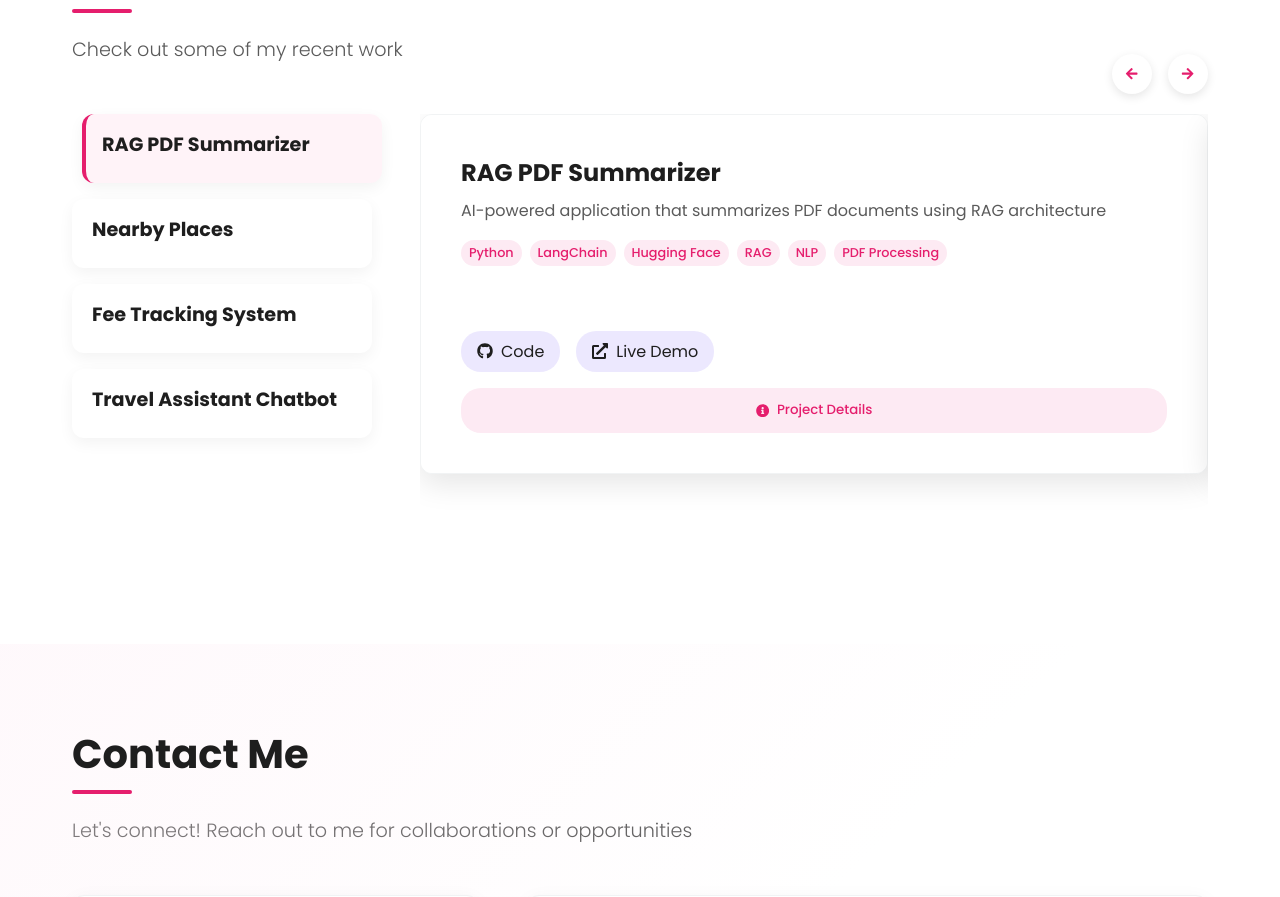
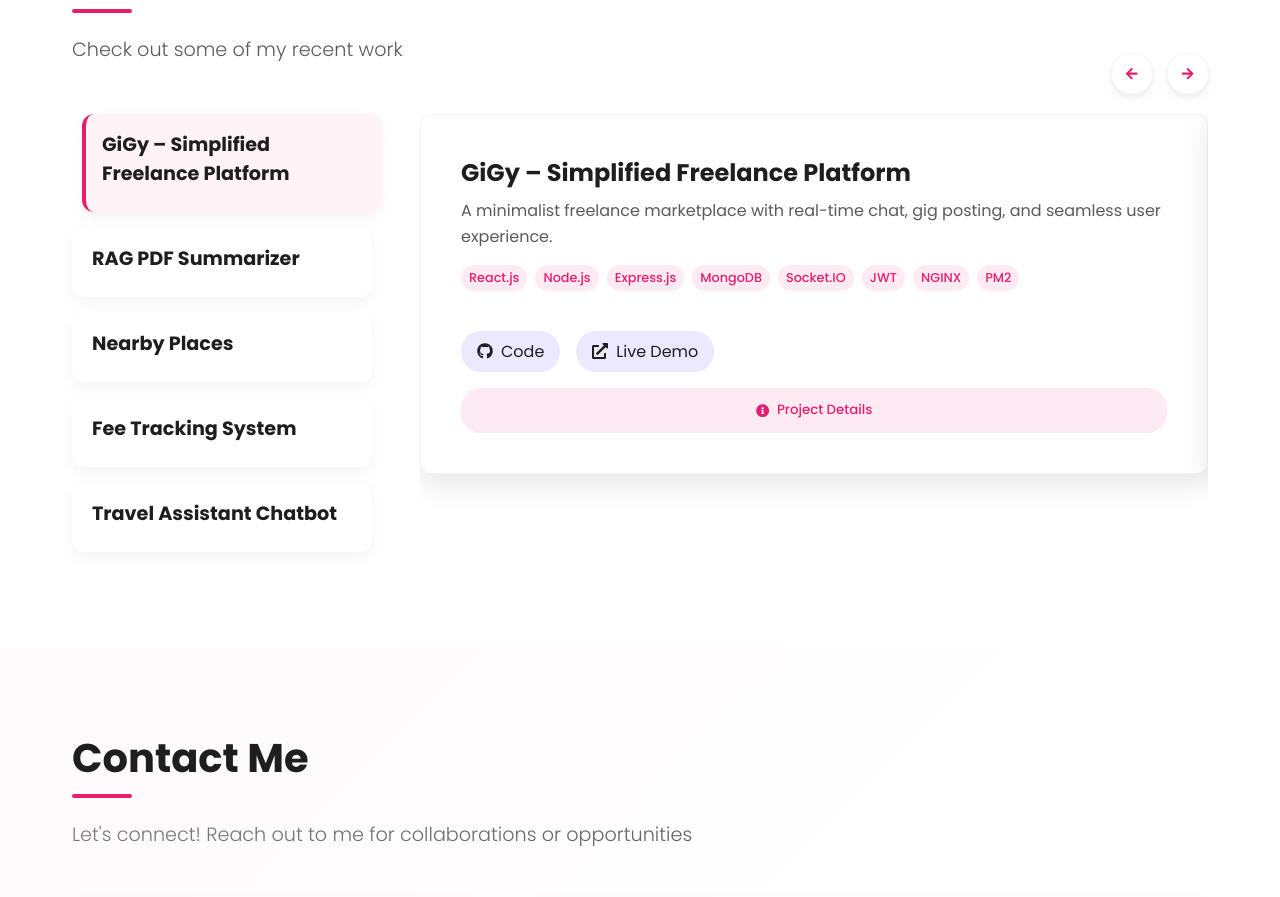
Before and after one commit to Neeharika2/portfolio, a React (Create React App) app: page / in a window 1280 px wide. Shown: the part 3268-4165 px from the top of the page. Built offline with nearby package versions, Linux system fonts and the light colour scheme.

Commit message:
updated gigy project

```diff
--- a/src/components/ProjectsSection.js
+++ b/src/components/ProjectsSection.js
@@ -6,6 +6,48 @@ const ProjectsSection = () => {
   const projects = [
     {
       id: 1,
+      title: "GiGy – Simplified Freelance Platform",
+      description: "A minimalist freelance marketplace with real-time chat, gig posting, and seamless user experience.",
+      tags: [
+        "React.js",
+        "Node.js",
+        "Express.js",
+        "MongoDB",
+        "Socket.IO",
+        "JWT",
+        "NGINX",
+        "PM2"
+      ],
+      github: "https://github.com/Neeharika2/GiGy",
+      demo: "http://4.240.88.99/",
+      features: [
+        "User registration and authentication with JWT.",
+        "Gig posting, assignment, and completion flow.",
+        "Applications and reviews for gigs.",
+        "Real-time chat with Socket.IO and room-based logic.",
+        "Profile management with image uploads via Cloudinary.",
+        "Secure REST API endpoints with token-based auth.",
+        "Production deployment with NGINX and PM2 on Azure."
+      ],
+      challenges: [
+        "💬 Real-Time Chat: Implementing room-based logic and handling socket disconnections/reconnections.",
+        "🔑 Authentication: Secure handling of token expiration during API requests.",
+        "📷 File Uploads: Syncing Cloudinary uploads with MongoDB document updates.",
+        "⚙️ Deployment: Configuring NGINX reverse proxy, SSL certificates, and PM2 process management.",
+        "⚡ Performance: Stress-testing endpoints with K6 and debugging MongoDB query performance."
+      ],
+      contributions: [
+        "Designed and implemented the full RESTful backend architecture.",
+        "Built models and controllers for users, gigs, and applications.",
+        "Developed real-time chat functionality using Socket.IO.",
+        "Integrated Cloudinary for image uploads with secure API calls.",
+        "Set up production deployment using NGINX and PM2 on Azure.",
+        "Debugged MongoDB queries and optimized API performance.",
+        "Implemented real-time performance testing with K6."
+      ],
+    },
+    {
+      id: 2,
       title: "RAG PDF Summarizer",
       description: "AI-powered application that summarizes PDF documents using RAG architecture",
       tags: ["Python", "LangChain", "Hugging Face", "RAG", "NLP", "PDF Processing"],
@@ -26,7 +68,7 @@ const ProjectsSection = () => {
       ]
     },
     {
-      id: 2,
+      id: 4,
       title: "Nearby Places",
       description: "Web app to find nearby places using Google Maps API and Flask",
       tags: ["Python", "Flask","Google Maps API", "HTML5", "CSS3"],
@@ -64,7 +106,7 @@ const ProjectsSection = () => {
       ]
     },
     {
-      id: 4,
+      id: 5,
       title: "Travel Assistant Chatbot",
       description: "Chatbot for travel assistance using Python and Flask",
       tags: [ "Flask", "Python", "API"],
```
